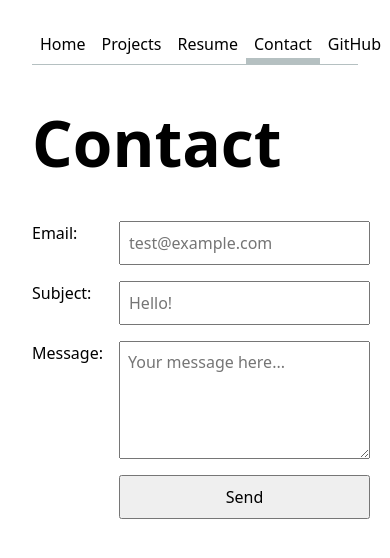
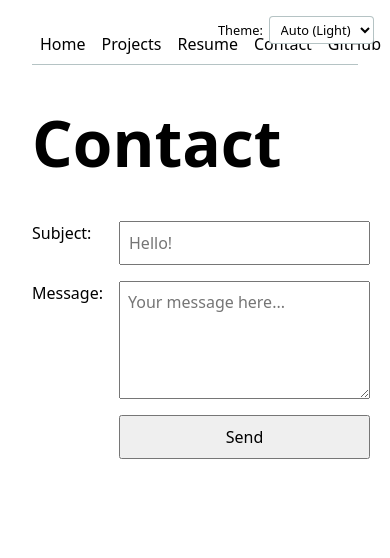
Before and after one commit to jktrns/portfolio, a plain HTML site: page contact/index.html in a window 390 px wide. Drawn offline with Linux system fonts and the light colour scheme.

Commit message:
feat: lab 3

```diff
--- a/contact/index.html
+++ b/contact/index.html
@@ -9,19 +9,8 @@
 </head>
 
 <body>
-    <nav>
-        <a href="../">Home</a>
-        <a href="../projects">Projects</a>
-        <a href="../resume">Resume</a>
-        <a href="../contact" class="current">Contact</a>
-        <a href="https://github.com/jktrn" target="_blank">GitHub</a>
-    </nav>
     <h1>Contact</h1>
-    <form action="mailto:jat037@ucsd.edu" method="POST" enctype="text/plain">
-        <label>
-            Email:
-            <input type="email" name="email" placeholder="test@example.com">
-        </label>
+    <form action="mailto:jat037@ucsd.edu">
         <label>
             Subject:
             <input name="subject" placeholder="Hello!">
@@ -32,6 +21,7 @@
         </label>
         <button>Send</button>
     </form>
+    <script type="module" src="../global.js"></script>
 </body>
 
 </html>
--- /dev/null
+++ b/global.js
@@ -0,0 +1,118 @@
+function $$(selector, context = document) {
+  return Array.from(context.querySelectorAll(selector));
+}
+
+function highlightCurrentPage() {
+  const navLinks = $$("nav a");
+  let currentLink = navLinks.find(
+    (a) => a.host === location.host && a.pathname === location.pathname
+  );
+  currentLink?.classList.add("current");
+}
+
+function createNavigationMenu() {
+  const ARE_WE_HOME = document.documentElement.classList.contains("home");
+  const pages = [
+    { url: "", title: "Home" },
+    { url: "projects/", title: "Projects" },
+    { url: "resume/", title: "Resume" },
+    { url: "contact/", title: "Contact" },
+    { url: "https://github.com/jktrn", title: "GitHub" },
+  ];
+
+  const existingNav = document.querySelector("nav");
+  if (existingNav) {
+    existingNav.remove();
+  }
+
+  const nav = document.createElement("nav");
+
+  for (let p of pages) {
+    let a = document.createElement("a");
+    let url = p.url;
+
+    if (!ARE_WE_HOME && !url.startsWith("http")) {
+      url = "../" + url;
+    }
+
+    a.href = url;
+    a.textContent = p.title;
+
+    if (a.host !== location.host) {
+      a.target = "_blank";
+    }
+
+    a.classList.toggle(
+      "current",
+      a.host === location.host && a.pathname === location.pathname
+    );
+
+    nav.append(a);
+  }
+
+  document.body.prepend(nav);
+}
+
+function initThemeSelector() {
+  const themeSelector = document.createElement("label");
+  themeSelector.className = "color-scheme";
+  themeSelector.innerHTML = `
+      Theme:
+      <select>
+          <option value="light dark">Auto ${
+            matchMedia("(prefers-color-scheme: dark)").matches
+              ? "(Dark)"
+              : "(Light)"
+          }</option>
+          <option value="light">Light</option>
+          <option value="dark">Dark</option>
+      </select>
+  `;
+  document.body.insertAdjacentElement("afterbegin", themeSelector);
+
+  const select = themeSelector.querySelector("select");
+
+  if ("colorScheme" in localStorage) {
+    setColorScheme(localStorage.colorScheme);
+    select.value = localStorage.colorScheme;
+  }
+
+  select.addEventListener("input", (event) => {
+    const scheme = event.target.value;
+    setColorScheme(scheme);
+    localStorage.colorScheme = scheme;
+  });
+}
+
+function setColorScheme(scheme) {
+  document.documentElement.style.setProperty("color-scheme", scheme);
+}
+
+function initContactForm() {
+  const form = document.querySelector('form[action^="mailto:"]');
+
+  if (!form) return;
+
+  form.removeAttribute("enctype");
+  form.method = "GET";
+
+  form.addEventListener("submit", (event) => {
+    event.preventDefault();
+
+    const formData = new FormData(form);
+    let url = form.action + "?";
+
+    for (let [name, value] of formData) {
+      if (url.slice(-1) !== "?") url += "&";
+      url += `${name}=${encodeURIComponent(value)}`;
+    }
+
+    location.href = url;
+  });
+}
+
+document.addEventListener("DOMContentLoaded", () => {
+  createNavigationMenu();
+  initThemeSelector();
+  initContactForm();
+});
--- a/style.css
+++ b/style.css
@@ -1,10 +1,17 @@
 :root {
   --color-accent: oklch(65.43% 0.1207 122.31);
-  --color-border: oklch(80% 3% 200);
+  --color-border: oklch(50% 10% 200 / 40%);
   --max-width: 100ch;
   --spacing-sm: 0.5em;
   --spacing-md: 1em;
   --spacing-lg: 2em;
+  color-scheme: light dark;
+}
+
+@media (prefers-color-scheme: dark) {
+  :root {
+    --color-accent: oklch(55% 0.15 122.31);
+  }
 }
 
 html {
@@ -33,9 +40,11 @@ h1 {
 }
 
 nav {
+  --border-color: var(--color-border);
   display: flex;
   margin-block-end: var(--spacing-lg);
-  border-block-end: 1px solid var(--color-border);
+  border-block-end: 1px solid var(--border-color);
+  position: relative;
 }
 
 nav a {
@@ -54,7 +63,27 @@ nav a.current {
 nav a:hover {
   border-block-end: 0.4em solid var(--color-accent);
   padding-block-end: calc(var(--spacing-sm) - 0.4em);
-  background-color: oklch(from var(--color-accent) 95% 5% h);
+  background-color: color-mix(in oklch, var(--color-accent), canvas 85%);
+}
+
+.color-scheme {
+  position: absolute;
+  top: 1rem;
+  right: 1rem;
+  font-size: 80%;
+  display: flex;
+  gap: 0.5em;
+  align-items: center;
+  z-index: 100;
+}
+
+.color-scheme select {
+  font: inherit;
+  padding: 0.25em 0.5em;
+  border-radius: 4px;
+  background-color: canvas;
+  color: canvastext;
+  border: 1px solid var(--color-border);
 }
 
 img {
@@ -115,7 +144,7 @@ textarea {
 .resume header {
   text-align: center;
   padding: 2em;
-  background: oklch(from var(--color-accent) 98% 5% h);
+  background: oklch(from var(--color-accent) l 5% h / 20%);
   border-radius: 8px;
   border: 1px solid var(--color-accent);
 }
@@ -135,7 +164,7 @@ textarea {
 
 #skills li {
   padding: 1em;
-  background: oklch(98% 0 0);
+  background: oklch(from var(--color-accent) l 5% h / 20%);
   border-left: 4px solid var(--color-accent);
   border-radius: 0 4px 4px 0;
 }
@@ -178,7 +207,7 @@ textarea {
 
 #certifications li {
   padding: 0.5em 1em;
-  background: oklch(from var(--color-accent) 98% 5% h);
+  background: oklch(from var(--color-accent) l 5% h / 20%);
   border-radius: 4px;
   display: flex;
   align-items: center;
@@ -186,6 +215,6 @@ textarea {
 }
 
 #certifications time {
-  color: oklch(from var(--color-accent) 50% 50% h);
+  color: var(--color-accent);
   font-weight: bold;
 }
```
Also changed, not shown: index.html (+3 -8 lines), projects/index.html (+1 -7 lines), resume/index.html (+1 -8 lines).
